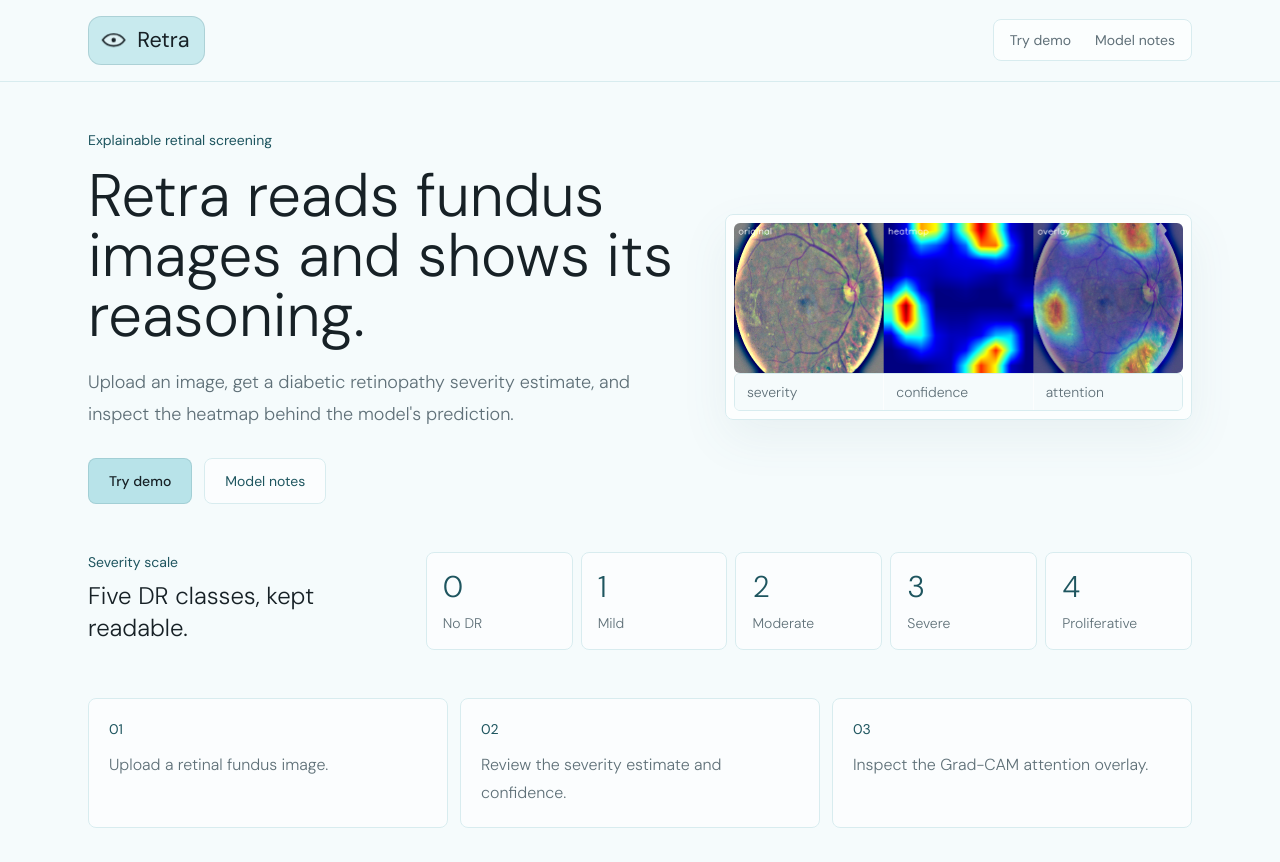
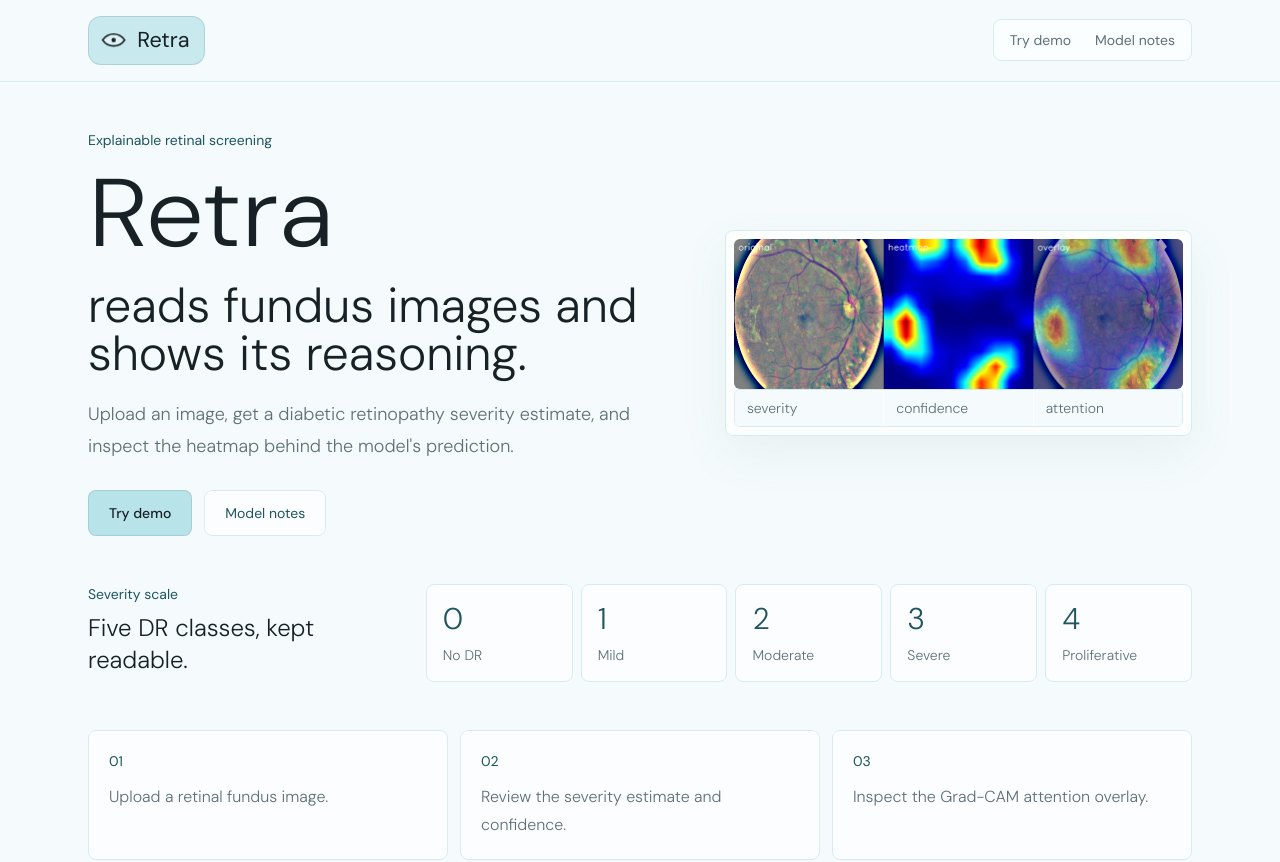
Before and after one commit to shlokrj/retra, a Next.js app in the folder frontend/: page / in a window 1280 px wide. Shown: the top 862 px of the page. Built offline with nearby package versions, Linux system fonts and the light colour scheme.

Commit message:
made the hero breathe a bit

```diff
--- a/frontend/app/page.tsx
+++ b/frontend/app/page.tsx
@@ -17,8 +17,13 @@
           <p className="text-sm font-normal text-[color:var(--powder-ink)]">
             Explainable retinal screening
           </p>
-          <h1 className="mt-4 max-w-3xl text-5xl font-light leading-[1.05] text-[color:var(--ink)] sm:text-6xl">
-            Retra reads fundus images and shows its reasoning.
+          <h1 className="mt-4 max-w-3xl text-[color:var(--ink)]">
+            <span className="block origin-left scale-x-[1.03] text-7xl font-light leading-none sm:scale-x-[1.08] sm:text-8xl">
+              Retra
+            </span>
+            <span className="mt-5 block max-w-2xl text-4xl font-light leading-tight sm:text-5xl">
+              reads fundus images and shows its reasoning.
+            </span>
           </h1>
           <p className="mt-5 max-w-2xl text-lg font-light leading-8 text-[color:var(--muted)]">
             Upload an image, get a diabetic retinopathy severity estimate, and
```
